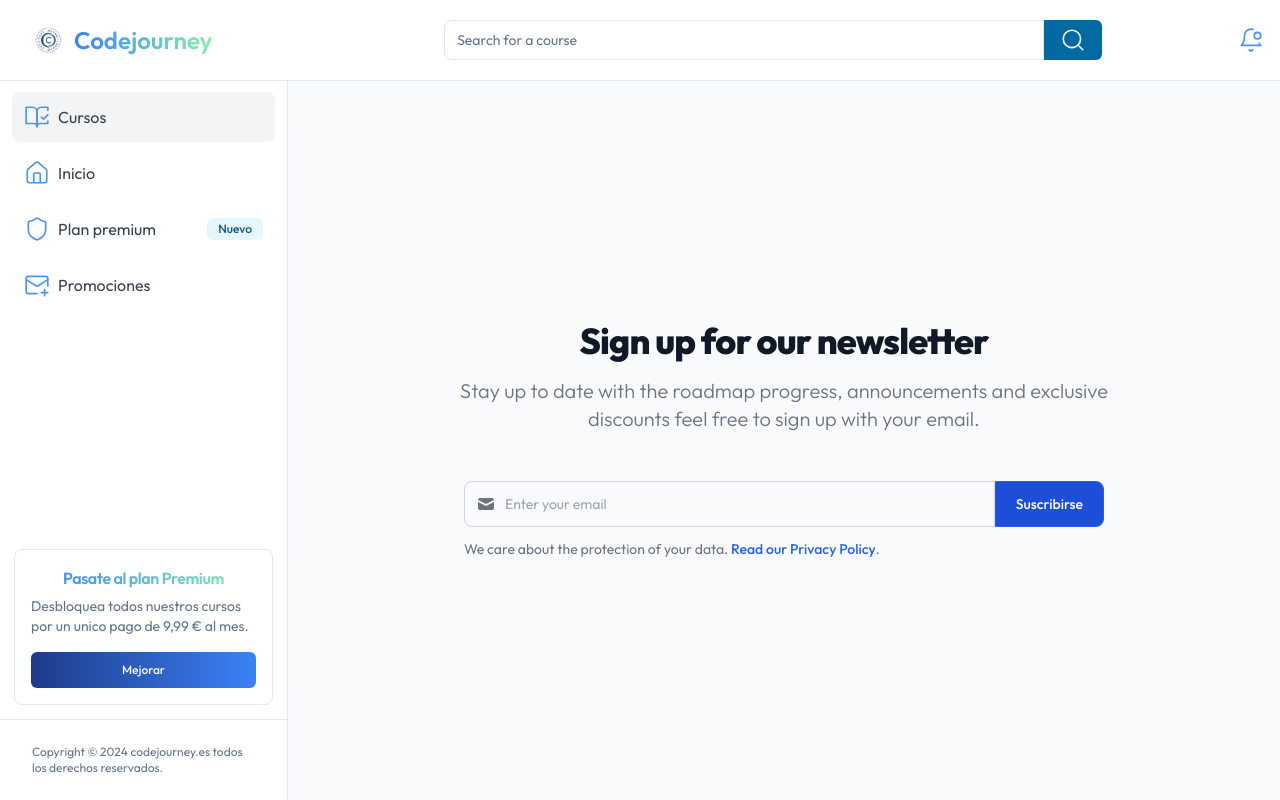
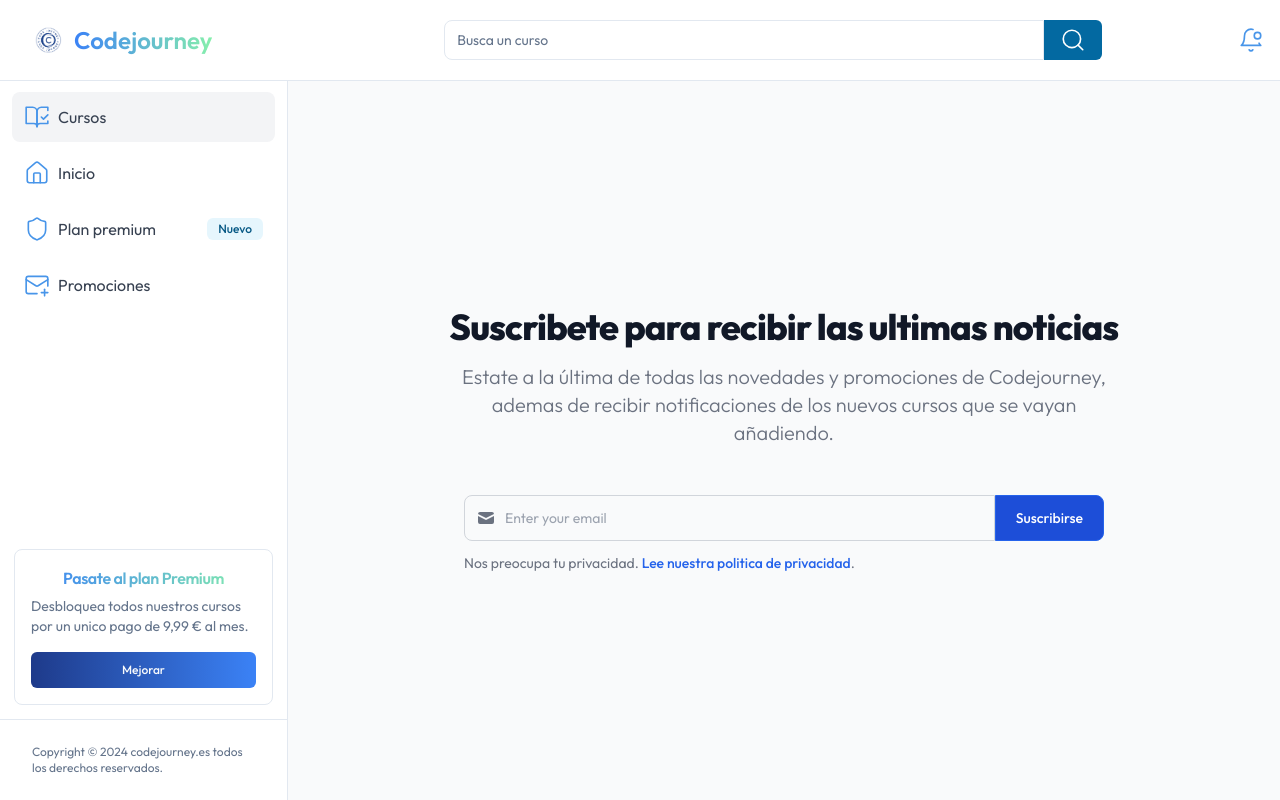
Before and after one commit to victorgxn/codejourney, a Next.js app: page /newsletter in a window 1280 px wide. Built offline with nearby package versions, Linux system fonts and the light colour scheme.

Commit message:
traducciones varias

```diff
--- a/src/app/(home)/(routes)/newsletter/page.tsx
+++ b/src/app/(home)/(routes)/newsletter/page.tsx
@@ -39,11 +39,10 @@ export default function Page() {
                 <div className="py-8 px-4 mx-auto max-w-screen-xl lg:py-16 lg:px-6">
                     <div className="mx-auto max-w-screen-md sm:text-center">
                         <h2 className="mb-4 text-3xl tracking-tight font-extrabold text-gray-900 sm:text-4xl dark:text-white">
-                            Sign up for our newsletter
+                            Suscribete para recibir las ultimas noticias
                         </h2>
                         <p className="mx-auto mb-8 max-w-2xl font-light text-gray-500 md:mb-12 sm:text-xl dark:text-gray-400">
-                            Stay up to date with the roadmap progress, announcements and
-                            exclusive discounts feel free to sign up with your email.
+                            Estate a la última de todas las novedades y promociones de Codejourney, ademas de recibir notificaciones de los nuevos cursos que se vayan añadiendo.
                         </p>
                         <form action="#">
                             <div className="items-center mx-auto mb-3 space-y-4 max-w-screen-sm sm:flex sm:space-y-0">
@@ -52,7 +51,7 @@ export default function Page() {
                                         htmlFor="email"
                                         className="hidden mb-2 text-sm font-medium text-gray-900 dark:text-gray-300"
                                     >
-                                        Email address
+                                        Dirección de correo
                                     </label>
                                     <div className="flex absolute inset-y-0 left-0 items-center pl-3 pointer-events-none">
                                         <svg
@@ -89,12 +88,12 @@ export default function Page() {
                                 </div>
                             </div>
                             <div className="mx-auto max-w-screen-sm text-sm text-left text-gray-500 newsletter-htmlForm-footer dark:text-gray-300">
-                                We care about the protection of your data.{' '}
+                                Nos preocupa tu privacidad.{' '}
                                 <a
                                     href="#"
                                     className="font-medium text-primary-600 dark:text-primary-500 hover:underline"
                                 >
-                                    Read our Privacy Policy
+                                    Lee nuestra politica de privacidad
                                 </a>
                                 .
                             </div>
--- a/src/app/(home)/_components/(Side-BarNav)/SearchBar.tsx
+++ b/src/app/(home)/_components/(Side-BarNav)/SearchBar.tsx
@@ -5,7 +5,7 @@ export const SearchBar = () => {
         <form className="flex items-center relative">
             <input
                 className="flex h-10 border border-input bg-background px-3 py-2 text-sm ring-offset-background file:border-0 file:bg-transparent file:text-sm file:font-medium placeholder:text-muted-foreground focus-visible:outline-none focus-visible:ring-2 focus-visible:ring-offset-2 disabled:cursor-not-allowed disabled:opacity-50 w-full lg:w-[600px] rounded-lg rounded-r-none focus-visible:ring-transparent pr-8"
-                placeholder="Search for a course"
+                placeholder="Busca un curso"
                 value=""
             />
             <button
--- a/src/app/page.tsx
+++ b/src/app/page.tsx
@@ -6,7 +6,7 @@ export default function Home() {
         <TopMenu/>
         <FirstSection/>
           <Carousel/>
-          <div className='text-7xl items-center'>Aqui va un grid con los cursos mas populares, jaime mariquita</div>
+          <div className='text-7xl items-center'>Aqui va un grid con los cursos mas populares</div>
           <Footer/>
       </>
   );
--- a/src/components/footer/Footer.tsx
+++ b/src/components/footer/Footer.tsx
@@ -10,7 +10,7 @@ export const Footer = () => {
             <div className="flex justify-evenly gap-4 p-4">
                 <div>
                     <div className="flex flex-col p-4 cursor-pointer text-xl">
-                        All rights reserved. @2023 by Codejourney.
+                        Copyright © 2024 codejourney.es todos los derechos reservados.
                     </div>
                 </div>
 
--- a/src/components/top-menu/navigation-bar.tsx
+++ b/src/components/top-menu/navigation-bar.tsx
@@ -79,22 +79,22 @@ export const NavigationBar = () => {
                                     >
                                         <LeftLogo  />
                                         <div className="mb-2 mt-4 text-lg font-medium">
-                                            Bird Software
+                                            CodeJourney
                                         </div>
                                         <p className="text-sm leading-tight text-muted-foreground">
-                                            eCommerce platform for selling digital products.
+                                            Plataforma online de venta de cursos de programación.
                                         </p>
                                     </a>
                                 </NavigationMenuLink>
                             </li>
-                            <ListItem  title="Introduction">
-                                Learn about the basics of Bird.
+                            <ListItem  title="Introducción">
+                                ¿Quienes somos?
                             </ListItem>
                             <ListItem  title="Demo">
                                 How to build a store in 60 seconds with Bird
                             </ListItem>
-                            <ListItem  title="Community">
-                                Join the community and get help or support.
+                            <ListItem  title="Comunidad">
+                                Unete para ayuda y consejos.
                             </ListItem>
                         </ul>
                     </NavigationMenuContent>
@@ -120,7 +120,7 @@ export const NavigationBar = () => {
                         <NavigationMenuLink
                             className="font-medium"
                         >
-                            Documentation
+                            Documentación
                         </NavigationMenuLink>
                     </Link>
                 </NavigationMenuItem>
@@ -129,7 +129,7 @@ export const NavigationBar = () => {
                     <Link href="/" legacyBehavior passHref>
                         <NavigationMenuLink className="
               font-medium">
-                            Pricing
+                            Precios
                         </NavigationMenuLink>
                     </Link>
                 </NavigationMenuItem>
```
Also changed, not shown: src/app/(home)/_components/(Side-BarNav)/FooterAside.tsx (+8 -6 lines).
